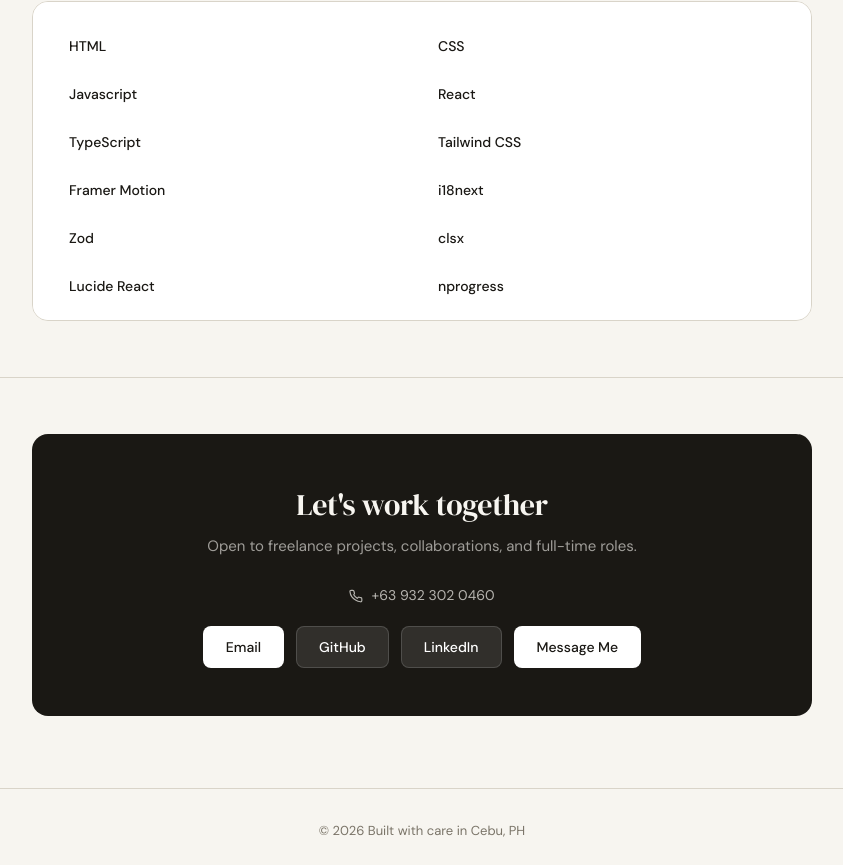
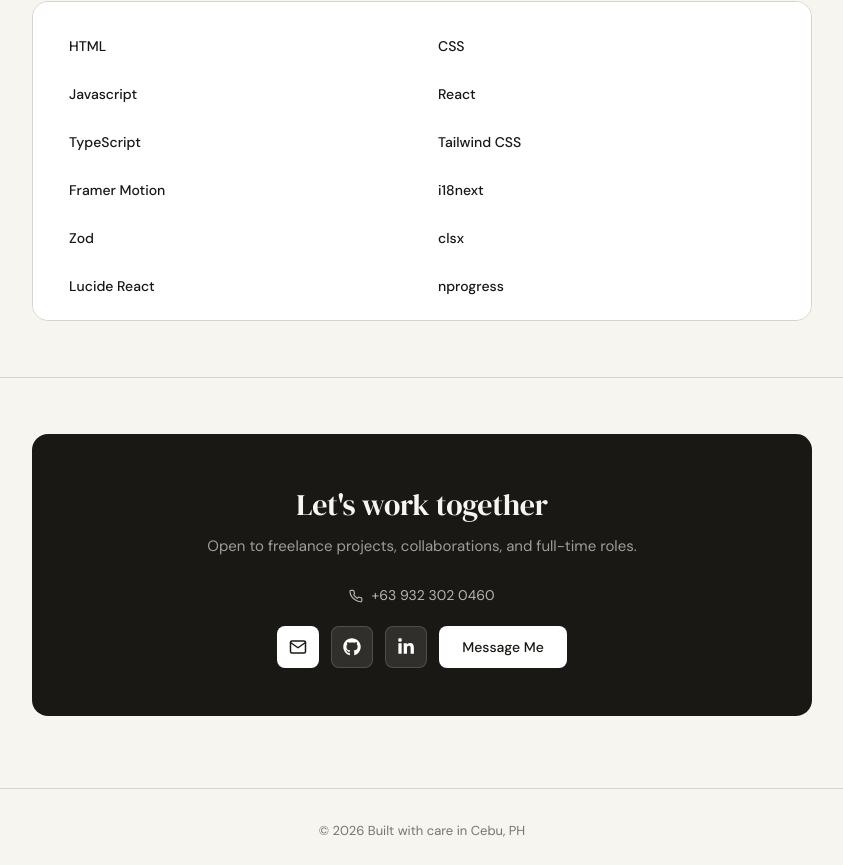
Before and after one commit to leobertcamoro101-lab/portfoLeo, a React (Vite) app: page / in a window 1280 px wide. Shown: the part 1566-2431 px from the top of the page, without its empty margins (218-1061 px from the left). Built offline with nearby package versions, Linux system fonts and the light colour scheme.

Commit message:
change icon LinkedIn and Github

```diff
--- a/package.json
+++ b/package.json
@@ -23,6 +23,7 @@
     "react": "^19.2.5",
     "react-dom": "^19.2.5",
     "react-i18next": "^17.0.8",
+    "react-icons": "^5.7.0",
     "react-router-dom": "^7.15.0",
     "tailwindcss": "^4.2.4",
     "zod": "^4.4.3"
--- a/src/components/UI/Button.jsx
+++ b/src/components/UI/Button.jsx
@@ -1,9 +1,14 @@
-function Button({ onClick, href, variant = "default", children }) {
+function Button({ onClick, href, variant = "default", size = "default", children }) {
   const variantClasses = {
     default: "bg-[#F7F5F0] text-[#1A1814] dark:bg-[#1A1814] dark:text-[#F7F5F0] border border-[#D9D4C9] hover:bg-[#EDEAE3] dark:hover:bg-[#2A2520]",
     primary: "bg-[#1A1814] text-[#F7F5F0] dark:bg-[#F7F5F0] dark:text-[#1A1814] border border-transparent hover:opacity-85 dark:hover:opacity-85",
     white:   "bg-white text-[#1A1814] dark:bg-[#1A1814] dark:text-white border border-transparent hover:bg-gray-100 dark:hover:bg-gray-700",
     ghost:   "bg-white/10 text-white dark:bg-black/10 dark:text-black/90 border border-white/15 hover:bg-white/20 dark:hover:bg-black/30",
+  };
+
+  const sizeClasses = {
+    default: "px-[22px] py-[10px]",
+    icon: "p-[11px]",
   };
 
   return (
@@ -12,7 +17,7 @@
       href={href}
       target={href?.startsWith("http") ? "_blank" : undefined}
       rel="noreferrer"
-      className={`inline-flex items-center gap-1.5 font-sans text-sm font-medium px-[22px] py-[10px] rounded-lg no-underline cursor-pointer transition-all duration-150 ${variantClasses[variant]}`}
+      className={`inline-flex items-center justify-center gap-1.5 font-sans text-sm font-medium rounded-lg no-underline cursor-pointer transition-all duration-150 ${sizeClasses[size]} ${variantClasses[variant]}`}
     >
       {children}
     </a>
@@ -20,5 +25,3 @@
 }
 
 export default Button;
-// px-[22px] py-[10px]
-// px-5.5
--- a/src/pages/Contact.jsx
+++ b/src/pages/Contact.jsx
@@ -8,6 +8,8 @@
 import ContactForm from "./Contact/ContactForm";
 import { useTranslation } from "react-i18next";
 import Modal from "../components/UI/Modal";
+import { FiMail } from "react-icons/fi";
+import { FaGithub, FaLinkedinIn } from "react-icons/fa";
 
 function Contact() {
   const { t } = useTranslation();
@@ -60,38 +62,32 @@
             </svg>
             +63 932 302 0460
           </a>
-          <div className="flex flex-col sm:flex-row justify-center flex-wrap gap-3">
-            {/* <Button href="mailto:leobertcamoro101@gmail.com" variant="white">Email</Button> */}
-            <Button href={`mailto:${email}`} variant="white">
-              {t("contact.email")}
+          <div className="flex flex-col sm:flex-row items-center justify-center flex-wrap gap-3">
+            <Button href={`mailto:${email}`} variant="white" size="icon">
+              <FiMail size={18} aria-hidden="true" />
+              <span className="sr-only">{t("contact.email")}</span>
             </Button>
             <Button
               href="https://github.com/leobertcamoro101-lab"
               variant="ghost"
+              size="icon"
             >
-              GitHub
+              <FaGithub size={18} aria-hidden="true" />
+              <span className="sr-only">GitHub</span>
             </Button>
             <Button
               href="https://www.linkedin.com/in/leobert-camoro-1b811a231/"
               variant="ghost"
+              size="icon"
             >
-              LinkedIn
+              <FaLinkedinIn size={18} aria-hidden="true" />
+              <span className="sr-only">LinkedIn</span>
             </Button>
             <Button onClick={() => setIsOpen(true)} variant="white">
               {t("contact.messageMe")}
             </Button>
           </div>
         </motion.div>
-
-        {/* ── Contact form ── */}
-        {/* <motion.div
-        variants={popIn}
-        initial="hidden"
-        whileInView="visible"
-        viewport={{ once: true, margin: "-80px" }}
-        >
-        <ContactForm />
-        </motion.div> */}
       </section>
     </>
   );
```
Also changed, not shown: src/App.jsx (+0 -30 lines), 1 other file (tests, documents, lock files or other folders).
